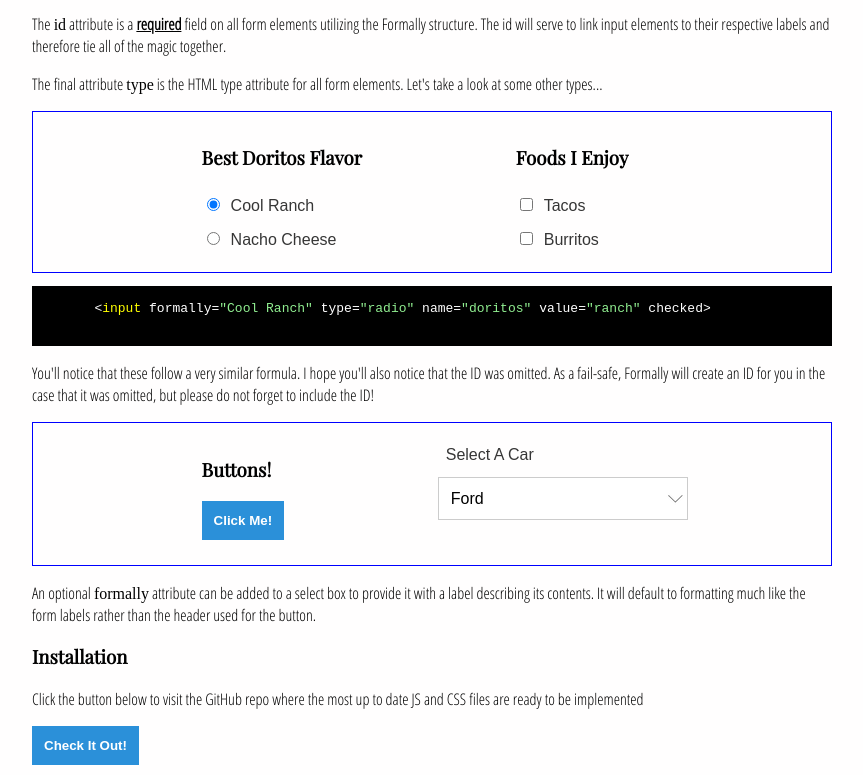
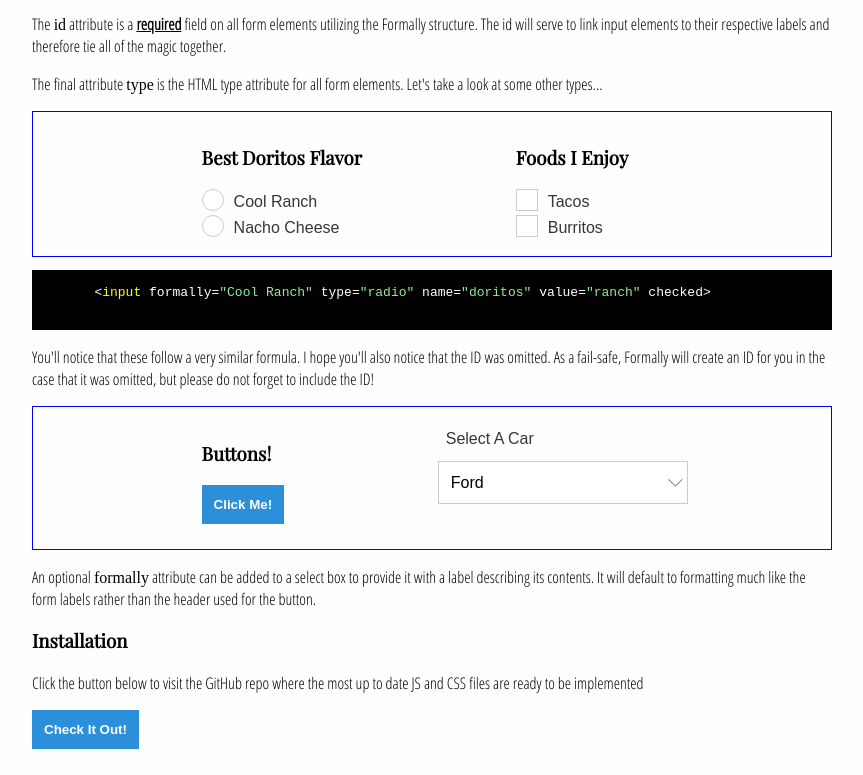
Before and after one commit to fosachiman/formally, a website: page docs/index.html in a window 1280 px wide. Shown: the part 1055-1830 px from the top of the page, without its empty margins (208-1071 px from the left). Drawn offline with nearby package versions, Linux system fonts and the light colour scheme.

Commit message:
added checkbox and radio styling

```diff
--- a/docs/formally.css
+++ b/docs/formally.css
@@ -53,9 +53,6 @@ label {
 .formally-input-text:hover, .formally-input-date:hover, .formally-input-email:hover, .formally-input-password:hover {
   border: 1px solid #363636;
   transition: all .2s ease-in-out;
-  padding: 12px;
-  max-width: 600px;
-  width: 100%;
 }
 
 .formally-input-text.f-active, .formally-input-date.f-active, .formally-input-email.f-active[type="email"], .formally-input-password.f-active[type="password"] {
@@ -145,18 +142,18 @@ select:hover {
   border: 1px solid #363636;
   outline: none;
   transition: border .2s ease-in-out;
-  box-sizing: border-box;
 }
 
-
-.formally-label-input.radio {
+.formally-label-input.radio, .formally-label-input.checkbox {
   display: inline-block;
   margin-left: 0;
+  color: #363636;
+  vertical-align: top;
+  line-height: 100%;
+  padding: 5px 10px 5px 10px;
+  font-size: 16px;
 }
-.formally-label-input.checkbox {
-  display: inline-block;
-  margin-left: 0;
-}
+
 formally-input-checkbox {
   display: inline-block;
 }
@@ -194,6 +191,44 @@ formally-input-radio {
   transition: all 60ms ease;
   opacity: .85;
 }
+input[type="radio"] {
+  -webkit-appearance: none;
+  border: 1px solid #ccc;
+  padding: 10px;
+  margin: 0;
+  background-color: white;
+  outline: none;
+  border-radius: 50%;
+}
+
+input[type="radio"]:hover {
+  border: 1px solid #363636;
+  transition: all .2s ease-in-out;
+}
+
+input[type="radio"]:checked {
+  outline: none;
+}
+
+
+input[type="checkbox"] {
+  -webkit-appearance: none;
+  border: 1px solid #ccc;
+  padding: 10px;
+  margin: 0;
+  background-color: white;
+  outline: none;
+}
+
+input[type="checkbox"]:hover {
+  border: 1px solid #363636;
+  transition: all .2s ease-in-out;
+}
+
+input[type="checkbox"]:checked {
+  background: url(x.png) no-repeat center #fff;
+  outline: none;
+}
 
 @media (max-width: 700px) {
   .formally-input-text, .formally-input-date, .formally-input-email, .formally-input-password {
--- a/module/style.css
+++ b/module/style.css
@@ -53,9 +53,6 @@ label {
 .formally-input-text:hover, .formally-input-date:hover, .formally-input-email:hover, .formally-input-password:hover {
   border: 1px solid #363636;
   transition: all .2s ease-in-out;
-  padding: 12px;
-  max-width: 600px;
-  width: 100%;
 }
 
 .formally-input-text.f-active, .formally-input-date.f-active, .formally-input-email.f-active[type="email"], .formally-input-password.f-active[type="password"] {
@@ -145,18 +142,18 @@ select:hover {
   border: 1px solid #363636;
   outline: none;
   transition: border .2s ease-in-out;
-  box-sizing: border-box;
 }
 
-
-.formally-label-input.radio {
+.formally-label-input.radio, .formally-label-input.checkbox {
   display: inline-block;
   margin-left: 0;
+  color: #363636;
+  vertical-align: top;
+  line-height: 100%;
+  padding: 5px 10px 5px 10px;
+  font-size: 16px;
 }
-.formally-label-input.checkbox {
-  display: inline-block;
-  margin-left: 0;
-}
+
 formally-input-checkbox {
   display: inline-block;
 }
@@ -194,6 +191,44 @@ formally-input-radio {
   transition: all 60ms ease;
   opacity: .85;
 }
+input[type="radio"] {
+  -webkit-appearance: none;
+  border: 1px solid #ccc;
+  padding: 10px;
+  margin: 0;
+  background-color: white;
+  outline: none;
+  border-radius: 50%;
+}
+
+input[type="radio"]:hover {
+  border: 1px solid #363636;
+  transition: all .2s ease-in-out;
+}
+
+input[type="radio"]:checked {
+  outline: none;
+}
+
+
+input[type="checkbox"] {
+  -webkit-appearance: none;
+  border: 1px solid #ccc;
+  padding: 10px;
+  margin: 0;
+  background-color: white;
+  outline: none;
+}
+
+input[type="checkbox"]:hover {
+  border: 1px solid #363636;
+  transition: all .2s ease-in-out;
+}
+
+input[type="checkbox"]:checked {
+  background: url(x.png) no-repeat center #fff;
+  outline: none;
+}
 
 @media (max-width: 700px) {
   .formally-input-text, .formally-input-date, .formally-input-email, .formally-input-password {
```
Also changed, not shown: docs/x.png (added).
